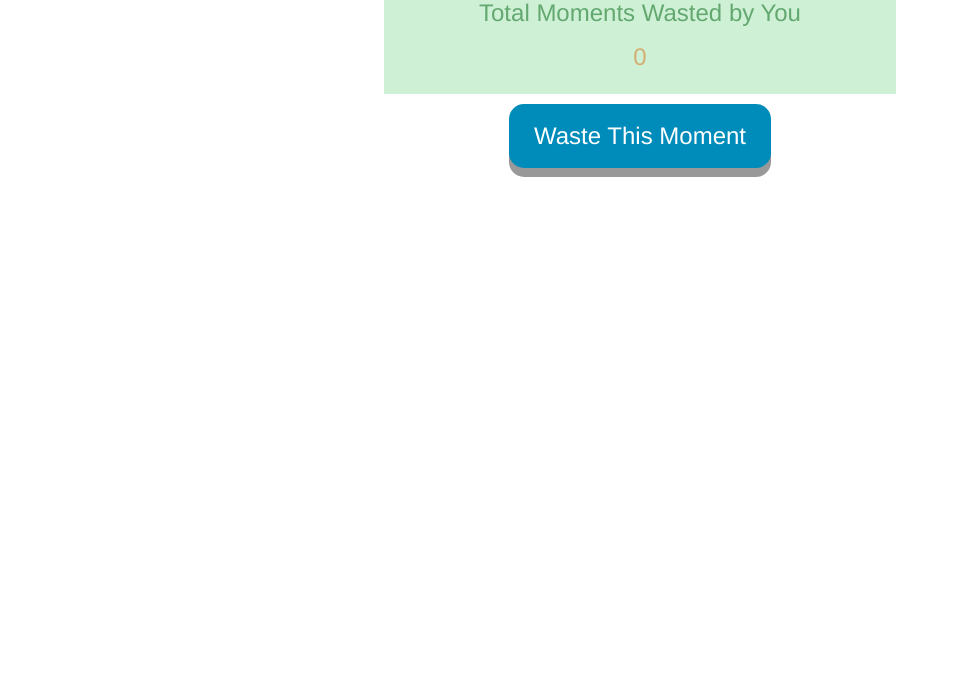
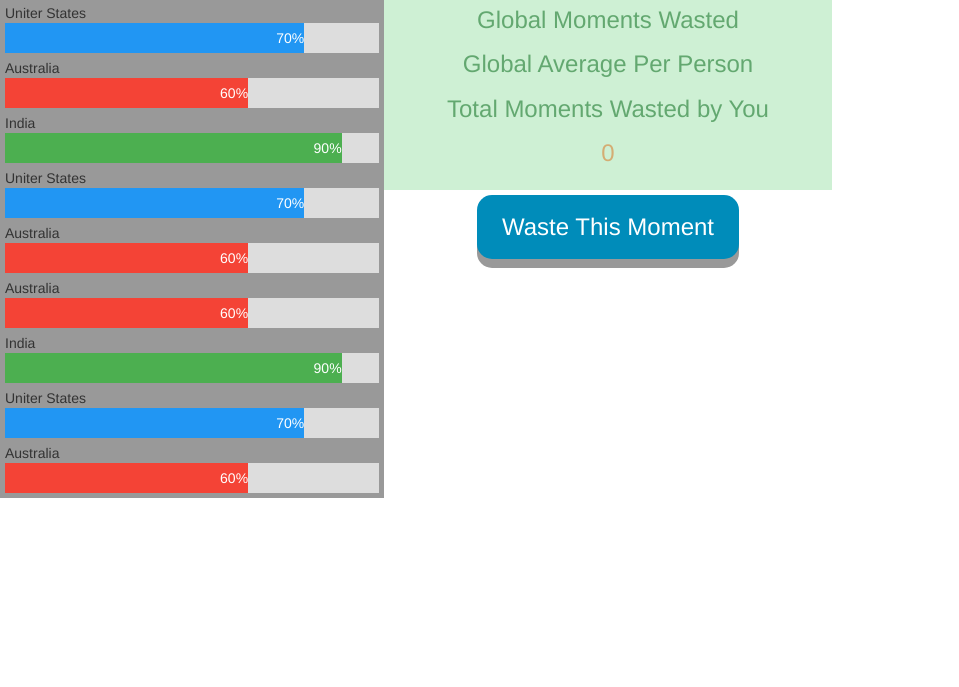
Before and after one commit to bharathk005/Kill-Corona, a website: page public/index.html in a window 1280 px wide. Shown: the part 113-800 px from the top of the page, without its empty margins (0-959 px from the left). Drawn offline with nearby package versions, Linux system fonts and the light colour scheme; no server answers.

Commit message:
stats and animation

```diff
--- a/public/client.js
+++ b/public/client.js
@@ -90,11 +90,24 @@ function addUser(){
     });
 }
 
+function insertImg(src,parent){
+  var img = document.createElement("img");
+  img.setAttribute('class','img')
+  img.setAttribute('id','tempImg');
+  img.src = src;
+  document.getElementById(parent).appendChild(img);
+  setTimeout(function(){
+    document.getElementById("tempImg").remove();
+  },3000);
+}
+
+
 $(document).ready(function(){
     document.getElementById("waste").addEventListener('click',cupd);
     gt = document.getElementById("gt");
     av = document.getElementById("av");
     pt = document.getElementById("pt");
+
     cookie = getCookie("wtdmts2020")
     if(cookie != ""){
         console.log("cookie:" + cookie);
@@ -109,5 +122,7 @@ $(document).ready(function(){
     }
     pt.innerHTML = count;
     setInterval(poll,500);
-
+    setTimeout(function(){
+            insertImg("./res/N2.jpg","mtextid");
+        },2000);
   });
--- a/public/index.html
+++ b/public/index.html
@@ -11,15 +11,66 @@
     </head>
 
 <body>
-    <div class="mtext">
+    <div class="dcountries">
+        <h3>Wasted Moments by Country</h3>
+        <p>India</p>
+        <div class="chart">
+            <div class="C IND">90%</div>
+          </div>
+        <p>Uniter States</p>
+          <div class="chart">
+              <div class="C USA">70%</div>
+            </div>
+        <p>Australia</p>
+            <div class="chart">
+                <div class="C AUS">60%</div>
+              </div>
+              <p>India</p>
+              <div class="chart">
+                  <div class="C IND">90%</div>
+                </div>
+              <p>Uniter States</p>
+                <div class="chart">
+                    <div class="C USA">70%</div>
+                  </div>
+              <p>Australia</p>
+                  <div class="chart">
+                      <div class="C AUS">60%</div>
+                    </div>
+                    <p>Australia</p>
+                    <div class="chart">
+                        <div class="C AUS">60%</div>
+                      </div>
+                      <p>India</p>
+                      <div class="chart">
+                          <div class="C IND">90%</div>
+                        </div>
+                      <p>Uniter States</p>
+                        <div class="chart">
+                            <div class="C USA">70%</div>
+                          </div>
+                      <p>Australia</p>
+                          <div class="chart">
+                              <div class="C AUS">60%</div>
+                            </div>
+
+
+    </div>
+    <div class="btntxt">
+      <div class="randtxt">
+        <p><h2>Waste this moment so that world leaders are happy!</h2></p>
+      </div>
+      <div id="mtextid" class="mtext">
         <p class="tt">Global Moments Wasted</p>
         <p class="tn" id="gt"></p>
         <p class="tt">Global Average Per Person</p>
         <p class="tn" id="av"></p>
         <p class="tt">Total Moments Wasted by You</p>
         <p class="tn" id="pt"></p>
-    </div>
-    <p id="bp"><button class="button" id="waste" >Waste This Moment</button></p>
+      </div>
+      <p id="bp"><button class="button" id="waste" >Waste This Moment</button></p>
+  </div>
+
 </body>
 
 </html>
--- a/public/stl.css
+++ b/public/stl.css
@@ -1,3 +1,39 @@
+@keyframes imgfade{
+  0% {opacity: 0.5;}
+  25% {opacity: 1;}
+  75% {opacity: 0.5;}
+  100% {opacity: 0;}
+}
+
+.dcountries{
+  width: 30%;
+  padding: 5px 5px 5px;
+  background-color: #999;
+
+  float: left;
+}
+
+.chart {
+  width: 100%; /* Full width */
+  background-color: #ddd; /* Grey background */
+}
+
+.C {
+  text-align: right; /* Right-align text */
+  padding-top: 5px; /* Add top padding */
+  padding-bottom: 5px; /* Add bottom padding */
+  color: white; /* White text color */
+}
+
+.dcountries p{
+  margin-top: 5px;
+  margin-bottom: 0px;
+}
+
+.IND {width: 90%; background-color: #4CAF50;} /* Green */
+.USA {width: 80%; background-color: #2196F3;} /* Blue */
+.AUS {width: 65%; background-color: #f44336;} /* Red */
+
 .button {
     padding: 15px 25px;
     font-size: 24px;
@@ -20,15 +56,17 @@
     box-shadow: 0 5px #666;
     transform: translateY(4px);
   }
-  .mtext{
-    padding: 10px 10px 10px;
-
-    background-color: #CEF0D4;
-    text-align: center;
-    width: 40%;
+  .btntxt{
+    float: left;
+    width: 35%;
     margin: 10px;
     margin-left: auto;
     margin-right: auto;
+    text-align: center;
+  }
+  .mtext{
+    padding: 10px 10px 10px;
+    background-color: #CEF0D4;
   }
   .mtext .tt{
     /* text-align: center; */
@@ -40,6 +78,13 @@
     color: rgb(212, 173, 115);
   }
 #bp{
+    margin-top: 5px;
     text-align: center;
 
 }
+
+.img{
+  position: absolute;
+  animation-name: imgfade;
+  animation-duration: 3.5s;
+}
```
